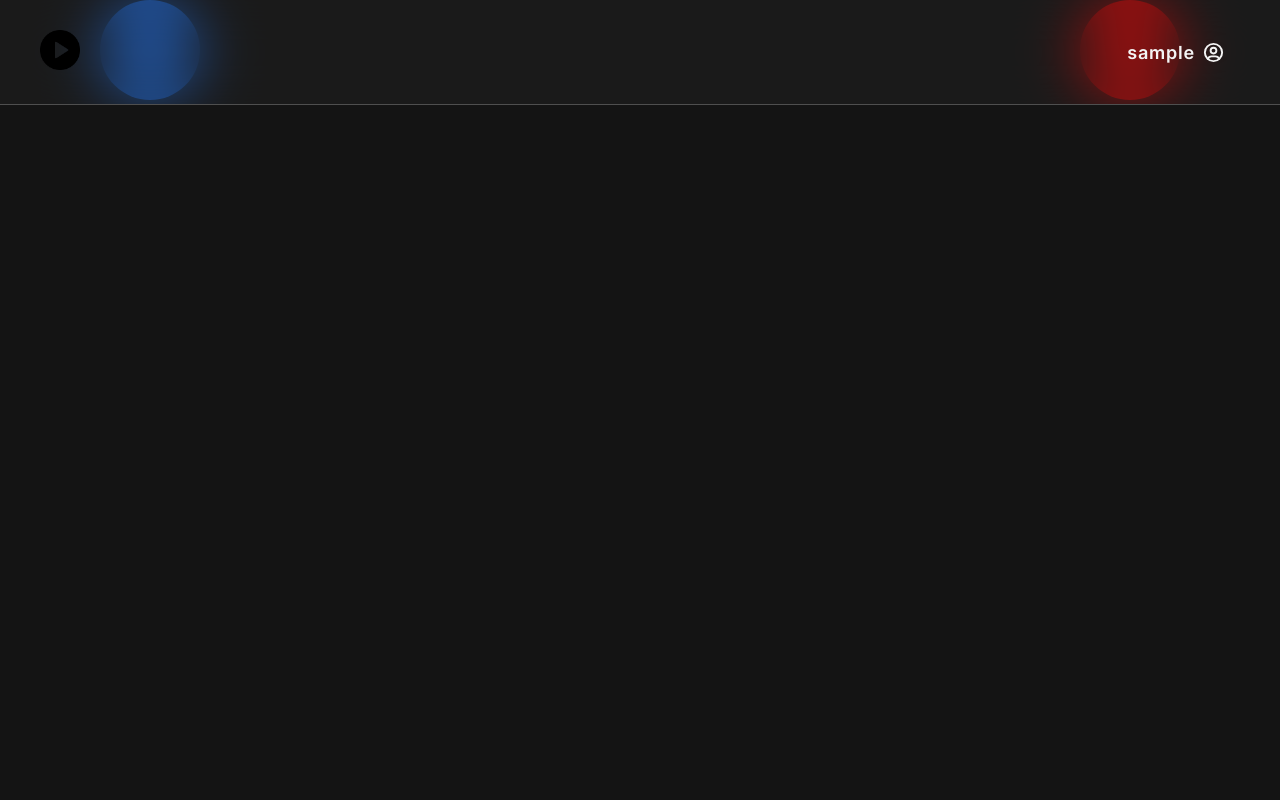
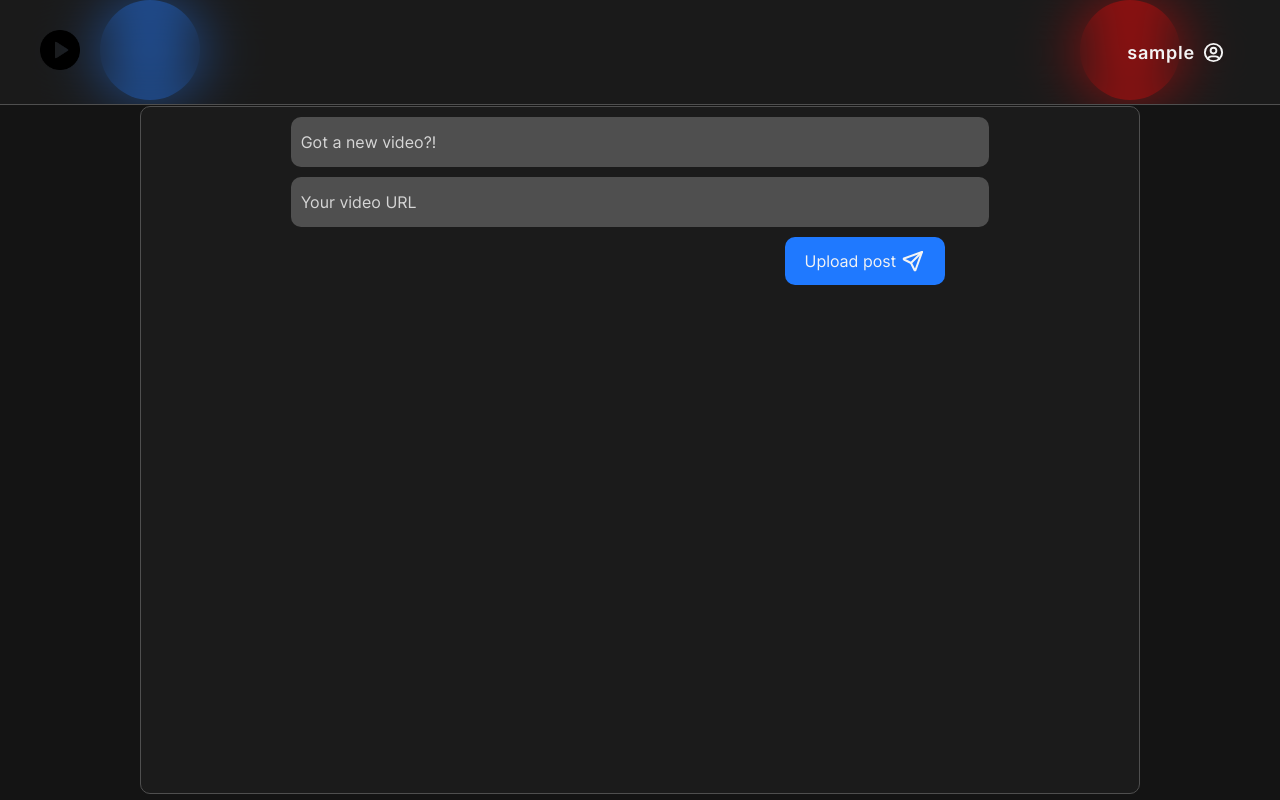
Before and after one commit to forjoa/video-net, a React (Vite) app: page / in a window 1280 px wide. Built offline with nearby package versions, Linux system fonts and the light colour scheme; sample sign-in values are in the browser's storage.

Commit message:
Form to upload videos finished

```diff
--- a/frontend/components/Home.jsx
+++ b/frontend/components/Home.jsx
@@ -4,6 +4,7 @@ import { useNavigate } from "react-router-dom";
 
 // components
 import Header from './Header.jsx'
+import HomeMain from "./home/HomeMain.jsx";
 
 const Home = () => {
     const token = localStorage.getItem("token");
@@ -20,6 +21,7 @@ const Home = () => {
     return (
         <>
             <Header />
+            <HomeMain />
         </>
     )
 }
--- /dev/null
+++ b/frontend/components/home/HomeMain.jsx
@@ -0,0 +1,50 @@
+// styles
+import '../../styles/HomeMain.css'
+
+// icons
+import { IconSend } from '@tabler/icons-react'
+
+// imports
+import { useState } from 'react'
+
+const HomeMain = () => {
+    const [description, setDescription] = useState('')
+    const [videoURL, setVideoURL] = useState('')
+
+    return (
+        <main className="home-main">
+            <form className="upload-videos">
+                <input
+                    type="text"
+                    name="description"
+                    id="description"
+                    spellCheck="false"
+                    className='description-upload'
+                    placeholder='Got a new video?!'
+                    onChange={(e) => setDescription(e.target.value)}
+                    value={description}
+                />
+                <input
+                    type="text"
+                    name="videoURL"
+                    id="videoURL"
+                    spellCheck="false"
+                    className='videoURL-upload'
+                    placeholder='Your video URL'
+                    onChange={(e) => setVideoURL(e.target.value)}
+                    value={videoURL}
+                />
+                <button
+                    type="submit"
+
+                >
+                    Upload post
+                    <IconSend />
+                </button>
+
+            </form>
+        </main>
+    )
+}
+
+export default HomeMain
--- /dev/null
+++ b/frontend/styles/HomeMain.css
@@ -0,0 +1,70 @@
+.home-main {
+    background-color: #23232379;
+    width: 1000px;
+    height: 86vh;
+    border: .1px solid var(--grey);
+    border-radius: 10px;
+    display: flex;
+    flex-direction: column;
+    align-items: center;
+    margin-top: 100px;
+    overflow-y: scroll;
+}
+
+.home-main::-webkit-scrollbar {
+    width: 10px;
+}
+
+.home-main::-webkit-scrollbar-thumb {
+    background-color: var(--grey);
+    border-radius: 10px;
+}
+
+.home-main::-webkit-scrollbar-track {
+    background-color: transparent;
+}
+
+.upload-videos {
+    width: 100%;
+    display: flex;
+    flex-direction: column;
+    align-items: center;
+}
+
+.upload-videos input {
+    background-color: var(--grey);
+    outline: none;
+    margin-top: 10px;
+    width: 70%;
+    border: none;
+    border-radius: 10px;
+    height: 50px;
+    padding: 10px;
+    color: var(--white);
+    font-size: 16px;
+}
+
+.upload-videos input::placeholder {
+    color: var(--dirty-white);
+}
+
+.upload-videos button {
+    margin-top: 10px;
+    border: none;
+    border-radius: 10px;
+    color: var(--white);
+    background-color: var(--blue);
+    padding: 12px 20px;
+    font-size: 16px;
+    margin-left: 450px;
+    cursor: pointer;
+    transition: all .2s;
+    display: flex;
+    align-items: center;
+    gap: 5px;
+}
+
+.upload-videos button:hover {
+    letter-spacing: 1px;
+    gap: 7px;
+}
```
